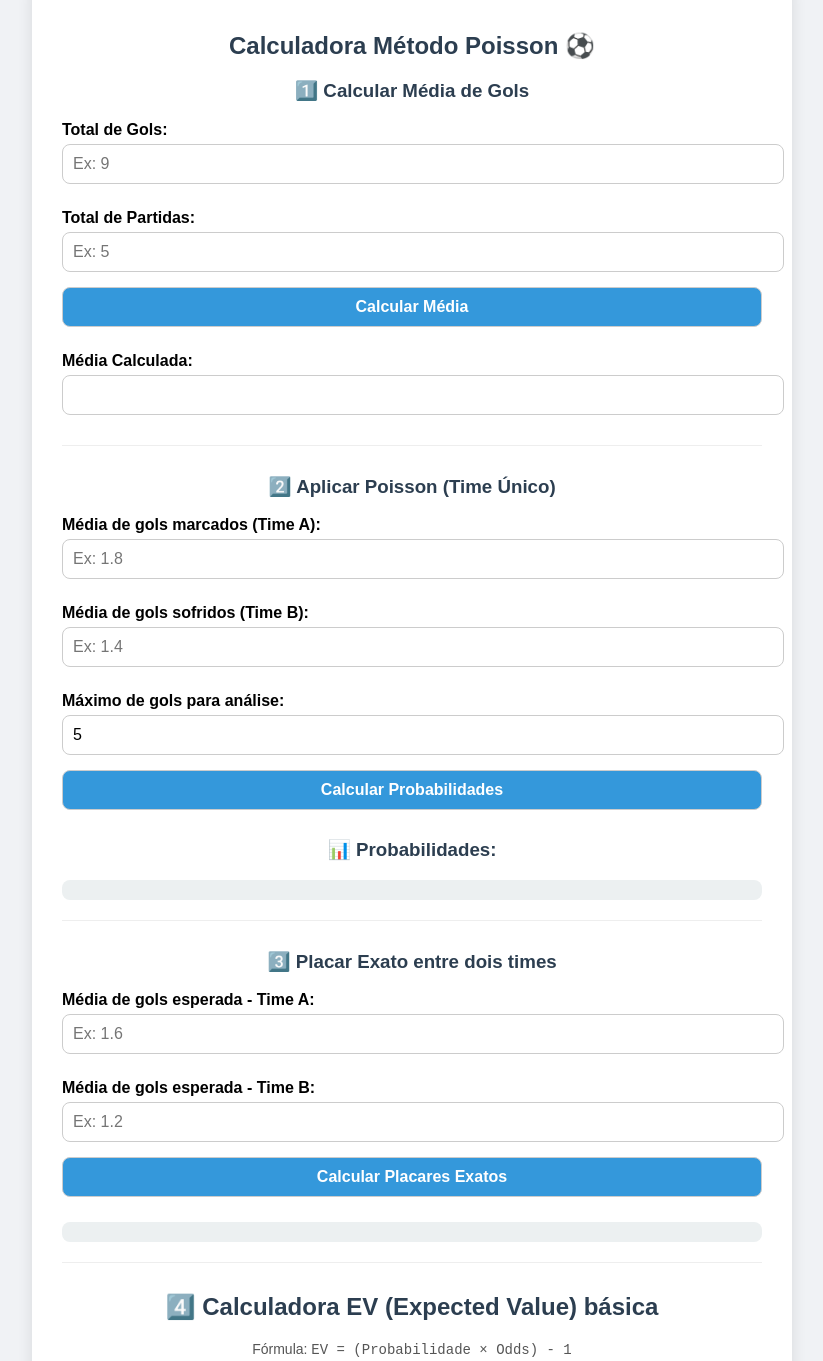
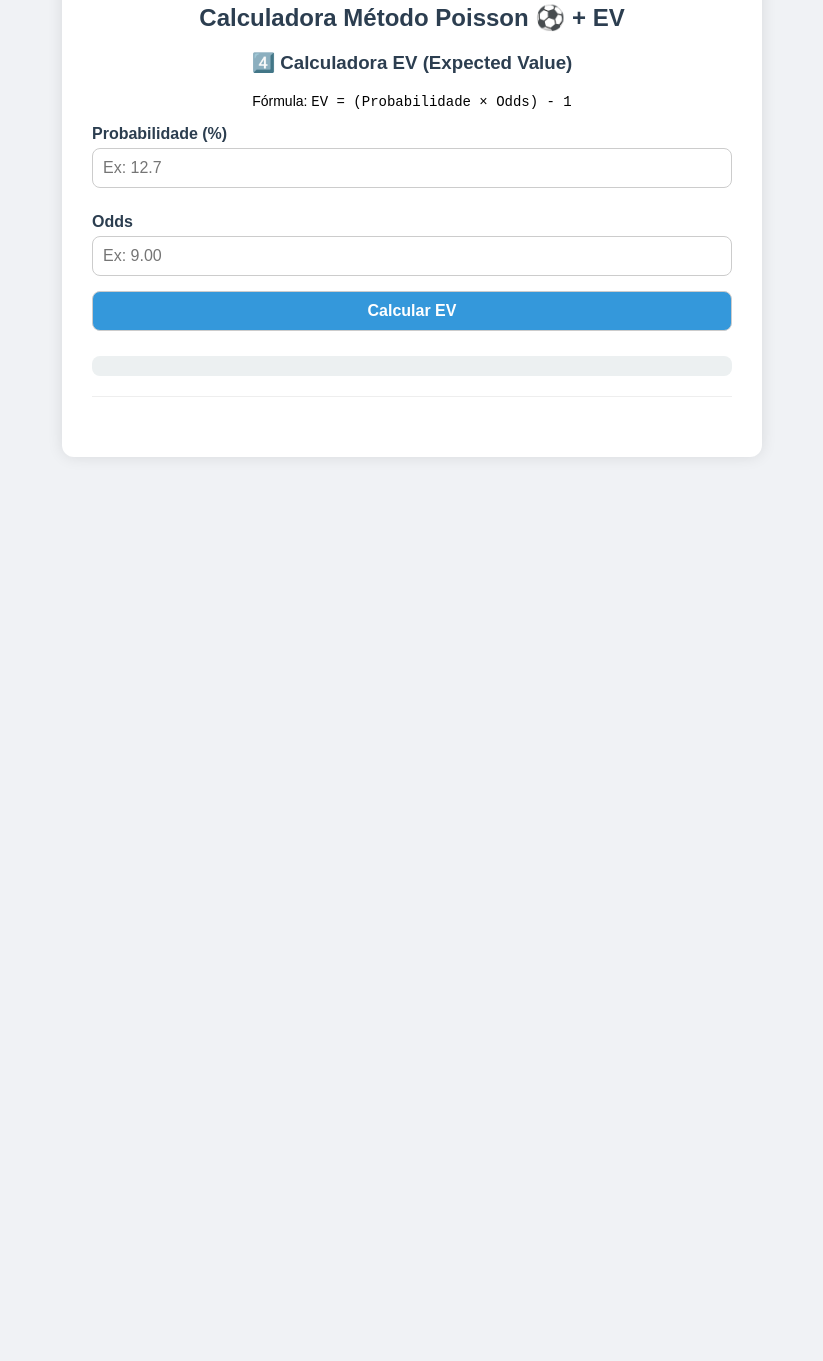
Before and after one commit to Fdsantos207/metodo-poisson, a plain HTML site: page index.html in a window 1280 px wide. Shown: the part 66-1427 px from the top of the page, without its empty margins (228-1051 px from the left). After the commit the page ends 800 px from the top, so only its background shows below. Drawn offline with Linux system fonts and the light colour scheme.

Commit message:
Add files via upload

```diff
--- a/index.html
+++ b/index.html
@@ -2,17 +2,30 @@
 <html lang="pt-BR">
 <head>
   <meta charset="UTF-8" />
-  <title>Método Poisson Avançado + Calculadora EV</title>
+  <meta name="viewport" content="width=device-width, initial-scale=1.0" />
+  <title>Método Poisson + EV</title>
   <style>
+    :root {
+      --azul: #3498db;
+      --azul-escuro: #2980b9;
+      --cinza-claro: #f0f2f5;
+      --cinza: #ecf0f1;
+      --texto: #2c3e50;
+    }
+
+    * {
+      box-sizing: border-box;
+    }
+
     body {
       font-family: Arial, sans-serif;
-      background: #f0f2f5;
+      background: var(--cinza-claro);
+      margin: 0;
+      padding: 20px;
       display: flex;
       justify-content: center;
-      align-items: flex-start;
-      min-height: 100vh;
-      padding: 40px 20px;
     }
+
     .container {
       background: #fff;
       padding: 30px;
@@ -20,17 +33,20 @@
       box-shadow: 0 0 15px rgba(0, 0, 0, 0.1);
       max-width: 700px;
       width: 100%;
-      margin-bottom: 30px;
     }
+
     h2, h3 {
-      color: #2c3e50;
       text-align: center;
+      color: var(--texto);
     }
+
     label {
       display: block;
       margin-top: 15px;
       font-weight: bold;
+      color: var(--texto);
     }
+
     input, button {
       width: 100%;
       padding: 10px;
@@ -40,107 +56,105 @@
       border: 1px solid #ccc;
       font-size: 16px;
     }
+
     button {
-      background-color: #3498db;
+      background-color: var(--azul);
       color: white;
       font-weight: bold;
       cursor: pointer;
       transition: 0.3s;
     }
+
     button:hover {
-      background-color: #2980b9;
+      background-color: var(--azul-escuro);
     }
-    ul {
-      padding-left: 20px;
-    }
-    li {
-      margin-bottom: 5px;
-      color: #34495e;
-    }
+
     .section {
       margin-bottom: 30px;
       border-bottom: 1px solid #eee;
       padding-bottom: 20px;
     }
+
+    ul {
+      padding-left: 20px;
+    }
+
+    li {
+      margin-bottom: 5px;
+      color: var(--texto);
+    }
+
     .resultados-extra {
-      background: #ecf0f1;
+      background: var(--cinza);
       border-radius: 8px;
       padding: 10px 15px;
       margin-top: 15px;
       font-weight: bold;
       font-size: 18px;
-      color: #2c3e50;
+      color: var(--texto);
       text-align: center;
     }
+
     table {
       width: 100%;
       border-collapse: collapse;
       margin-top: 10px;
     }
+
     th, td {
       border: 1px solid #ccc;
       padding: 6px;
       text-align: center;
     }
+
     th {
-      background-color: #3498db;
+      background-color: var(--azul);
       color: white;
+    }
+
+    /* Responsividade */
+    @media (max-width: 600px) {
+      .container {
+        padding: 20px;
+      }
+
+      h2, h3 {
+        font-size: 20px;
+      }
+
+      input, button {
+        font-size: 15px;
+        padding: 8px;
+      }
+
+      .resultados-extra {
+        font-size: 16px;
+      }
+
+      th, td {
+        font-size: 13px;
+        padding: 4px;
+      }
     }
   </style>
 </head>
 <body>
   <div class="container">
-    <h2>Calculadora Método Poisson ⚽</h2>
+    <h2>Calculadora Método Poisson ⚽ + EV</h2>
 
+    <!-- Seções originais (1 a 4) permanecem aqui iguais -->
+
+    <!-- Exemplo da seção 4: EV -->
     <div class="section">
-      <h3>1️⃣ Calcular Média de Gols</h3>
-      <label>Total de Gols:</label>
-      <input type="number" id="gols" placeholder="Ex: 9" />
-      <label>Total de Partidas:</label>
-      <input type="number" id="partidas" placeholder="Ex: 5" />
-      <button onclick="calcularMedia()">Calcular Média</button>
-      <label>Média Calculada:</label>
-      <input type="text" id="media_resultado" readonly />
-    </div>
-
-    <div class="section">
-      <h3>2️⃣ Aplicar Poisson (Time Único)</h3>
-      <label>Média de gols marcados (Time A):</label>
-      <input type="number" id="gols_marcados" placeholder="Ex: 1.8" />
-      <label>Média de gols sofridos (Time B):</label>
-      <input type="number" id="gols_sofridos" placeholder="Ex: 1.4" />
-      <label>Máximo de gols para análise:</label>
-      <input type="number" id="limite" value="5" min="1" max="10" />
-      <button onclick="calcularPoisson()">Calcular Probabilidades</button>
-      <h3>📊 Probabilidades:</h3>
-      <ul id="resultado"></ul>
-      <div class="resultados-extra" id="resumo_extra"></div>
-    </div>
-
-    <div class="section">
-      <h3>3️⃣ Placar Exato entre dois times</h3>
-      <label>Média de gols esperada - Time A:</label>
-      <input type="number" id="media_a" placeholder="Ex: 1.6" />
-      <label>Média de gols esperada - Time B:</label>
-      <input type="number" id="media_b" placeholder="Ex: 1.2" />
-      <button onclick="placarExato()">Calcular Placares Exatos</button>
-      <div class="resultados-extra" id="placares_tabela"></div>
-    </div>
-
-    <div class="section">
-      <h2>4️⃣ Calculadora EV (Expected Value) básica</h2>
-      <p style="text-align:center; color:#555; font-size:14px; margin-bottom:10px;">
+      <h3>4️⃣ Calculadora EV (Expected Value)</h3>
+      <p style="text-align:center; font-size:14px;">
         Fórmula: <code>EV = (Probabilidade × Odds) - 1</code>
       </p>
-
       <label>Probabilidade (%)</label>
       <input type="number" id="probabilidade" placeholder="Ex: 12.7" min="0" max="100" step="0.01" />
-
       <label>Odds</label>
       <input type="number" id="odds" placeholder="Ex: 9.00" min="0" step="0.01" />
-
       <button onclick="calcularEV()">Calcular EV</button>
-
       <div class="resultados-extra" id="resultado_ev"></div>
     </div>
   </div>
@@ -148,76 +162,6 @@
   <script>
     function fatorial(n) {
       return n <= 1 ? 1 : n * fatorial(n - 1);
-    }
-
-    function calcularMedia() {
-      const gols = parseFloat(document.getElementById("gols").value);
-      const partidas = parseFloat(document.getElementById("partidas").value);
-      if (isNaN(gols) || isNaN(partidas) || partidas === 0) {
-        alert("Preencha os dois campos corretamente.");
-        return;
-      }
-      const media = (gols / partidas).toFixed(2);
-      document.getElementById("media_resultado").value = media;
-    }
-
-    function calcularPoisson() {
-      const marcados = parseFloat(document.getElementById("gols_marcados").value);
-      const sofridos = parseFloat(document.getElementById("gols_sofridos").value);
-      const limite = parseInt(document.getElementById("limite").value);
-      if (isNaN(marcados) || isNaN(sofridos)) {
-        alert("Preencha os campos corretamente.");
-        return;
-      }
-
-      const lambda = (marcados + sofridos) / 2;
-      const e = Math.E;
-      let html = "", over25 = 0, under25 = 0, somaBTTS = 0;
-
-      for (let x = 0; x <= limite; x++) {
-        const p = (Math.pow(lambda, x) * Math.pow(e, -lambda)) / fatorial(x);
-        html += `<li>${x} gol(s): ${(p * 100).toFixed(2)}%</li>`;
-        if (x <= 2) under25 += p;
-        if (x >= 3) over25 += p;
-        if (x >= 1) somaBTTS += p;
-      }
-
-      document.getElementById("resultado").innerHTML = html;
-      const extraHTML = `
-        <p><strong>🔼 Over 2.5 gols:</strong> ${(over25 * 100).toFixed(2)}%</p>
-        <p><strong>🔽 Under 2.5 gols:</strong> ${(under25 * 100).toFixed(2)}%</p>
-        <p><strong>🤝 Chances do time marcar ao menos 1 gol (BTTS):</strong> ${(somaBTTS * 100).toFixed(2)}%</p>
-      `;
-      document.getElementById("resumo_extra").innerHTML = extraHTML;
-    }
-
-    function placarExato() {
-      const mediaA = parseFloat(document.getElementById("media_a").value);
-      const mediaB = parseFloat(document.getElementById("media_b").value);
-      if (isNaN(mediaA) || isNaN(mediaB)) {
-        alert("Preencha as médias dos dois times.");
-        return;
-      }
-
-      let html = "<table><tr><th>Time A \\ Time B</th>";
-      for (let b = 0; b <= 5; b++) {
-        html += `<th>${b}</th>`;
-      }
-      html += "</tr>";
-
-      for (let a = 0; a <= 5; a++) {
-        html += `<tr><th>${a}</th>`;
-        for (let b = 0; b <= 5; b++) {
-          const pA = (Math.pow(mediaA, a) * Math.exp(-mediaA)) / fatorial(a);
-          const pB = (Math.pow(mediaB, b) * Math.exp(-mediaB)) / fatorial(b);
-          const prob = (pA * pB * 100).toFixed(2);
-          html += `<td>${prob}%</td>`;
-        }
-        html += "</tr>";
-      }
-
-      html += "</table>";
-      document.getElementById("placares_tabela").innerHTML = html;
     }
 
     function calcularEV() {
@@ -236,8 +180,7 @@
       const probDecimal = probPercent / 100;
       const ev = (probDecimal * odds) - 1;
       const evFormatado = ev.toFixed(3);
-
-      let sinal = ev > 0 ? "+" : "";
+      const sinal = ev > 0 ? "+" : "";
       document.getElementById("resultado_ev").textContent = `EV = ${sinal}${evFormatado}`;
     }
   </script>
```
